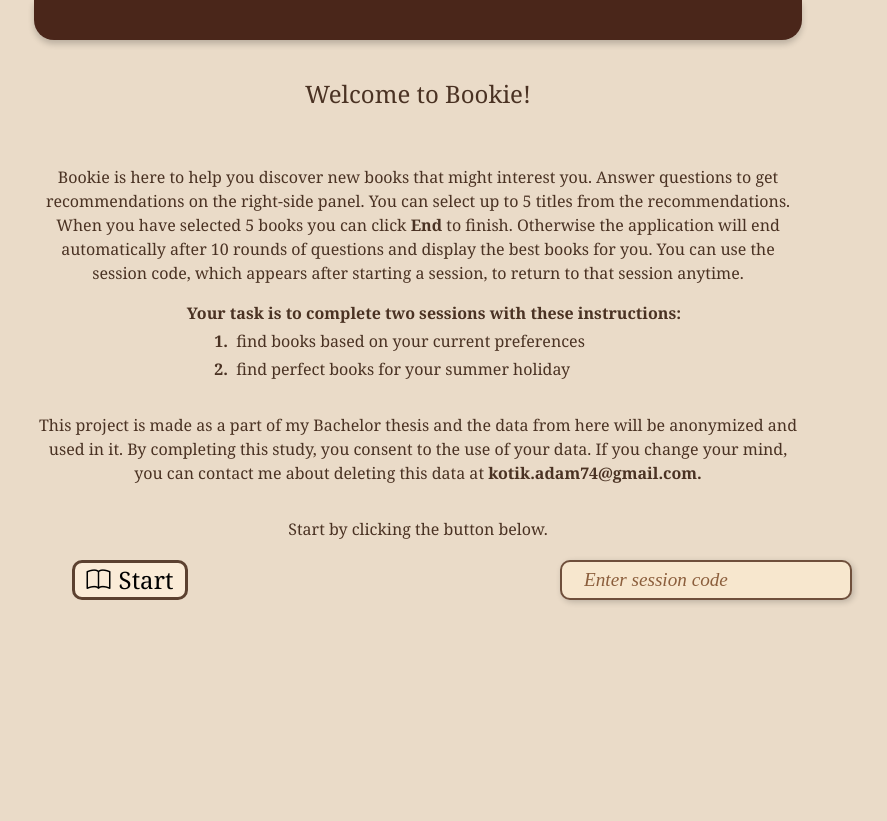
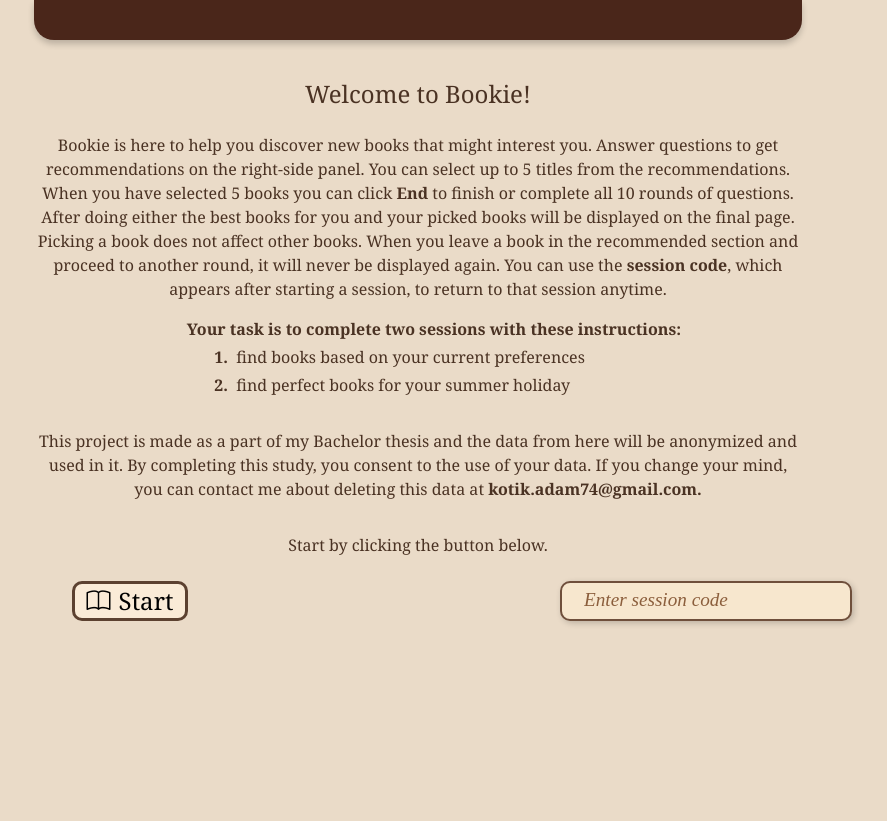
Before and after one commit to kotik508/book_recommender, a Python web app: template website/templates/home.html in a window 1280 px wide. Shown: the whole page, without its empty margins (222-1109 px from the left). Before the commit the page ends 604 px from the top, so only its background shows below. Run offline with Jinja, Linux system fonts and the light colour scheme; the template is opened without the code that fills it, so the values that code supplies are empty; some libraries are stand-ins or nearby versions.

Commit message:
final edits before publishing

```diff
--- a/goodreads_scraper/UMAP.py
+++ b/goodreads_scraper/UMAP.py
@@ -7,7 +7,7 @@ from website.computations import load_embeddings, clustering, initialize_scores
 
 embeddings = load_embeddings()
 scores = initialize_scores(len(embeddings))
-books = pd.read_csv('goodreads_scraper/books_cleaned.csv')
+books = pd.read_csv('../bakalarka/goodreads_scraper/books_cleaned.csv')
 books['tags'] = books['tags'].apply(ast.literal_eval)
 labels, centroids, best_embeddings = clustering(embeddings, scores)
 
--- a/website/static/css/home.css
+++ b/website/static/css/home.css
@@ -81,13 +81,17 @@
 
 h2 {
     font-size: max(1.5vw, 24px);
-    margin-bottom: 5vh;
+    margin-bottom: 1vh;
 }
 
 p {
     font-size: max(1.2vw, 16px);
     text-align: center;
     margin-top: 2vh;
+}
+
+.last {
+    margin-bottom: 3vh;
 }
 
 ul {
--- a/website/templates/home.html
+++ b/website/templates/home.html
@@ -20,8 +20,9 @@ href="static/css/home.css" />
         </h2>
         <p>
             Bookie is here to help you discover new books that might interest you. Answer questions to get recommendations on the right-side panel. You can select up to 5 titles from the recommendations.
-            When you have selected 5 books you can click <b>End</b> to finish. Otherwise the application will end automatically after 10 rounds of questions and display the best books for you.
-            You can use the session code, which appears after starting a session, to return to that session anytime.
+            When you have selected 5 books you can click <b>End</b> to finish or complete all 10 rounds of questions. After doing either the best books for you and your picked books will be displayed on the final page.
+            Picking a book does not affect other books. When you leave a book in the recommended section and proceed to another round, it will never be displayed again.
+            You can use the <b>session code</b>, which appears after starting a session, to return to that session anytime.
         </p>
         <ul>
             <b>Your task is to complete two sessions with these instructions:</b>
@@ -33,7 +34,7 @@ href="static/css/home.css" />
             By completing this study, you consent to the use of your data.
             If you change your mind, you can contact me about deleting this data at <b>kotik.adam74@gmail.com.</b>
         </p>
-        <p>
+        <p class="last">
             Start by clicking the button below.
         </p>
     </div>
```
Also changed, not shown: website/computations.py (+4 -4 lines), 2 other files.
